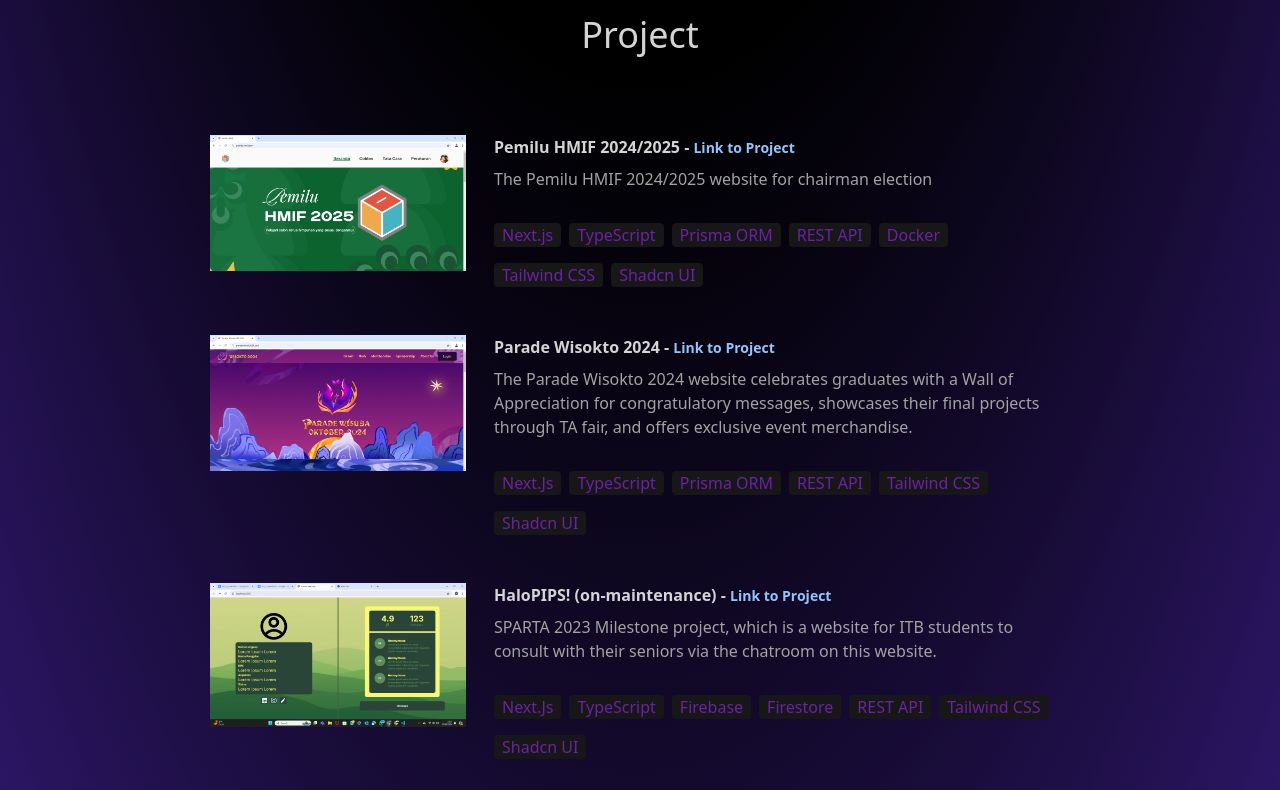
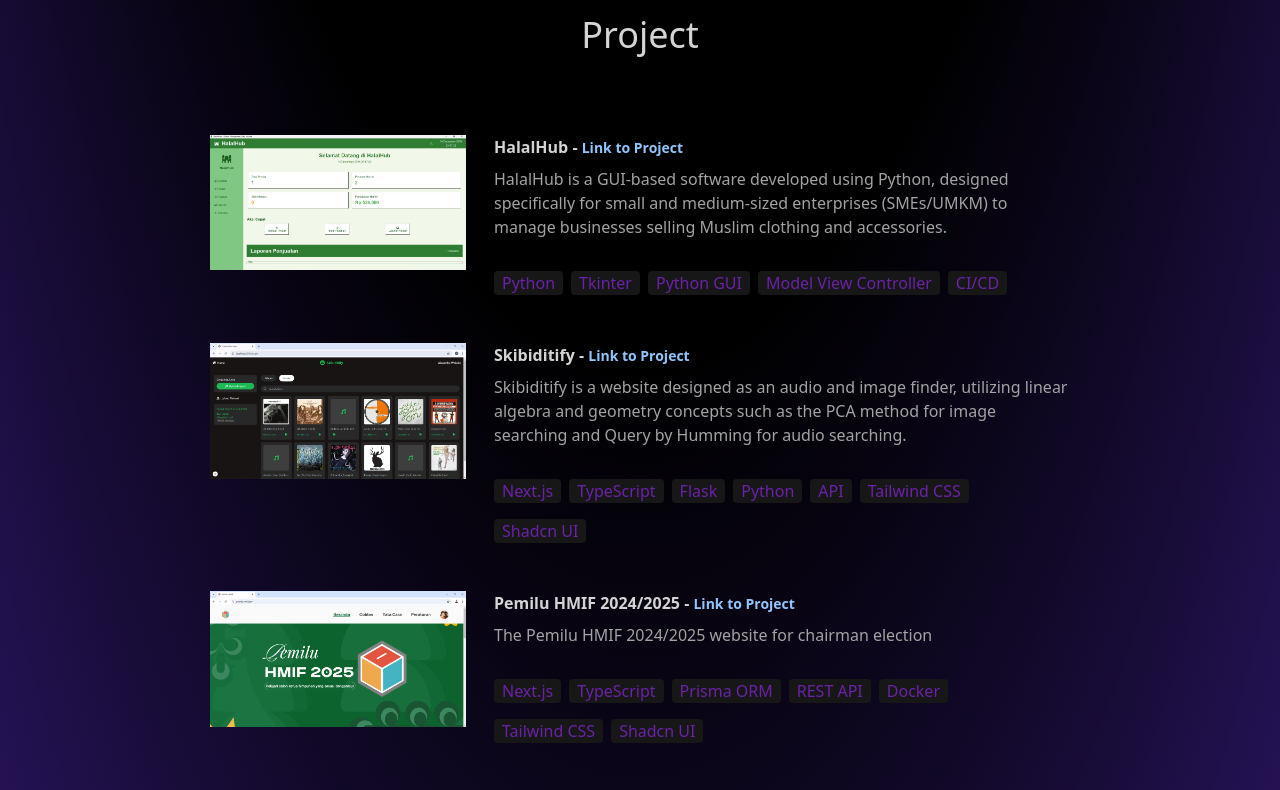
Before and after one commit to fliegenhaan/SoftEng_Raihaan, a React (Vite) app in the folder portfolio_web_raihaan/: page / in a window 1280 px wide. Shown: the part 2860-3650 px from the top of the page. Built offline with nearby package versions, Linux system fonts and the light colour scheme.

Commit message:
feat: add assets

```diff
--- a/portfolio_web_raihaan/src/assets/constants/index.js
+++ b/portfolio_web_raihaan/src/assets/constants/index.js
@@ -4,6 +4,8 @@ import project3 from "../projects/project3.png";
 import project4 from "../projects/project4.png";
 import project6 from "../projects/project6.png";
 import project7 from "../projects/project7.png";
+import project8 from "../projects/project8.png";
+import project9 from "../projects/project9.png";
 
 export const HERO_CONTENT = `A passionate Informatics Engineering student at ITB, dedicated to exploring the intersection of technology and creativity.
 I'm deeply interested in the field of software engineering. I love building web applications, diving deep into coding challenges, and constantly learning new things.
@@ -88,6 +90,20 @@ export const EXPERIENCES = [
 
 export const PROJECTS = [
   {
+    title: "HalalHub",
+    image: project9,
+    link: "https://github.com/fliegenhaan/IF2150-2024-K03-G07-HalalHub",
+    description: `HalalHub is a GUI-based software developed using Python, designed specifically for small and medium-sized enterprises (SMEs/UMKM) to manage businesses selling Muslim clothing and accessories.`,
+    technologies: ["Python","Tkinter","Python GUI","Model View Controller","CI/CD"],
+  },
+  {
+    title: "Skibiditify",
+    image: project8,
+    link: "https://github.com/fliegenhaan/Algeo02-23124-Skibiditify",
+    description: `Skibiditify is a website designed as an audio and image finder, utilizing linear algebra and geometry concepts such as the PCA method for image searching and Query by Humming for audio searching.`,
+    technologies: ["Next.js","TypeScript","Flask","Python","API","Tailwind CSS","Shadcn UI"],
+  },
+  {
     title: "Pemilu HMIF 2024/2025",
     image: project7,
     link: "https://pemilu.hmif.dev/",
@@ -131,12 +147,4 @@ export const PROJECTS = [
     description: `The final project for the "Dasar Pemrograman" course in the form of Terminal-based game created in groups (5 people) using the Python programming language.`,
     technologies:["Python"],
   },
-  // {
-  //   title: "Tontonanque (on-going)",
-  //   image: project5,
-  //   link: "https://",
-  //   description: `A solo project in the form of a movie tracker website that allows user to add, remove, mark as done, and edit their watchlist also give review and rating to the movie they watched.
-  //   This is my lates project but not finished and deployed yet.`,
-  //   technologies: ["Nextjs", "Tailwind CSS", "Authjs", "MongoDB", "Expressjs"],
-  // },
 ];
```
Also changed, not shown: portfolio_web_raihaan/src/assets/projects/project8.png (added), portfolio_web_raihaan/src/assets/projects/project9.png (added).
